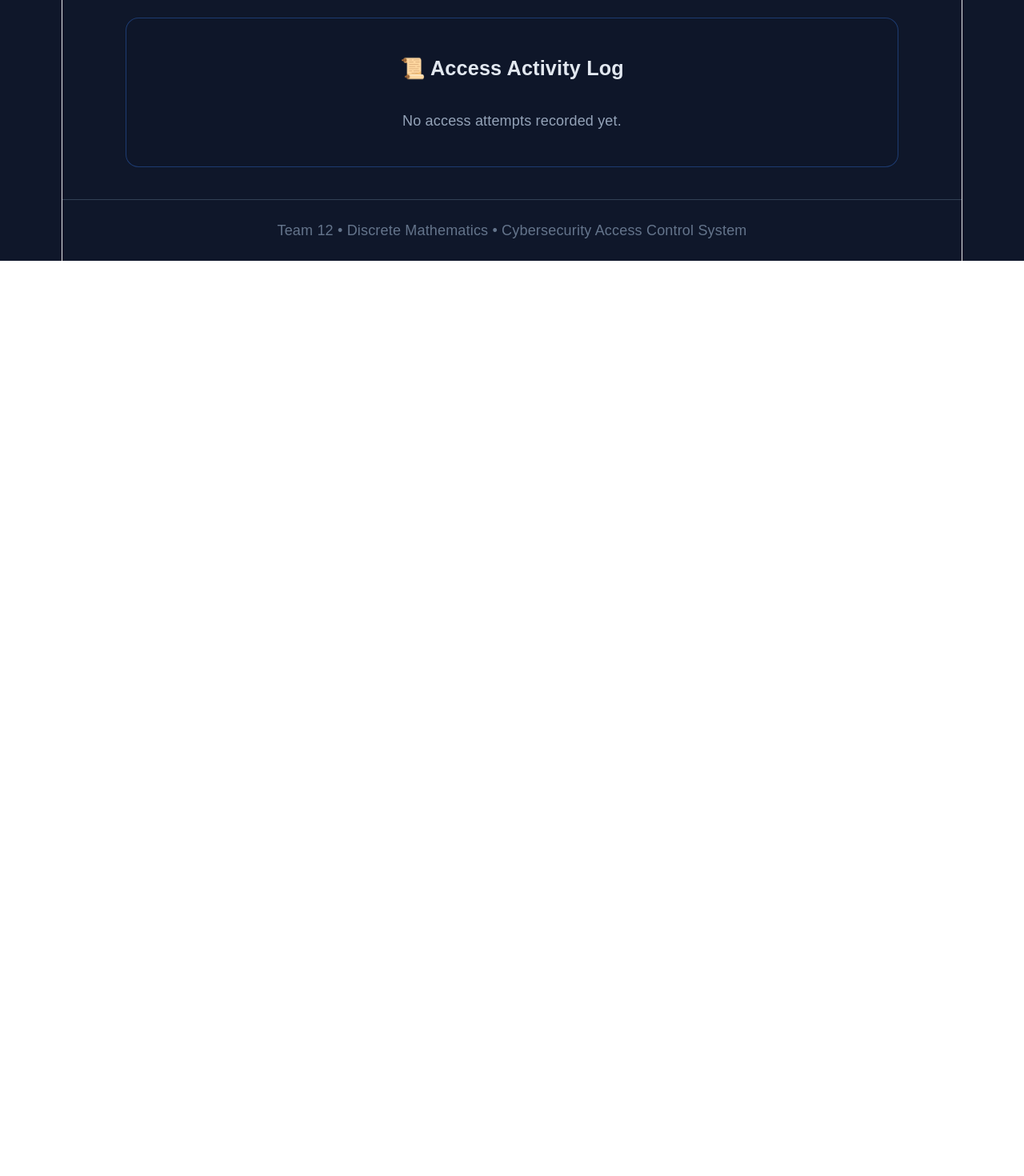
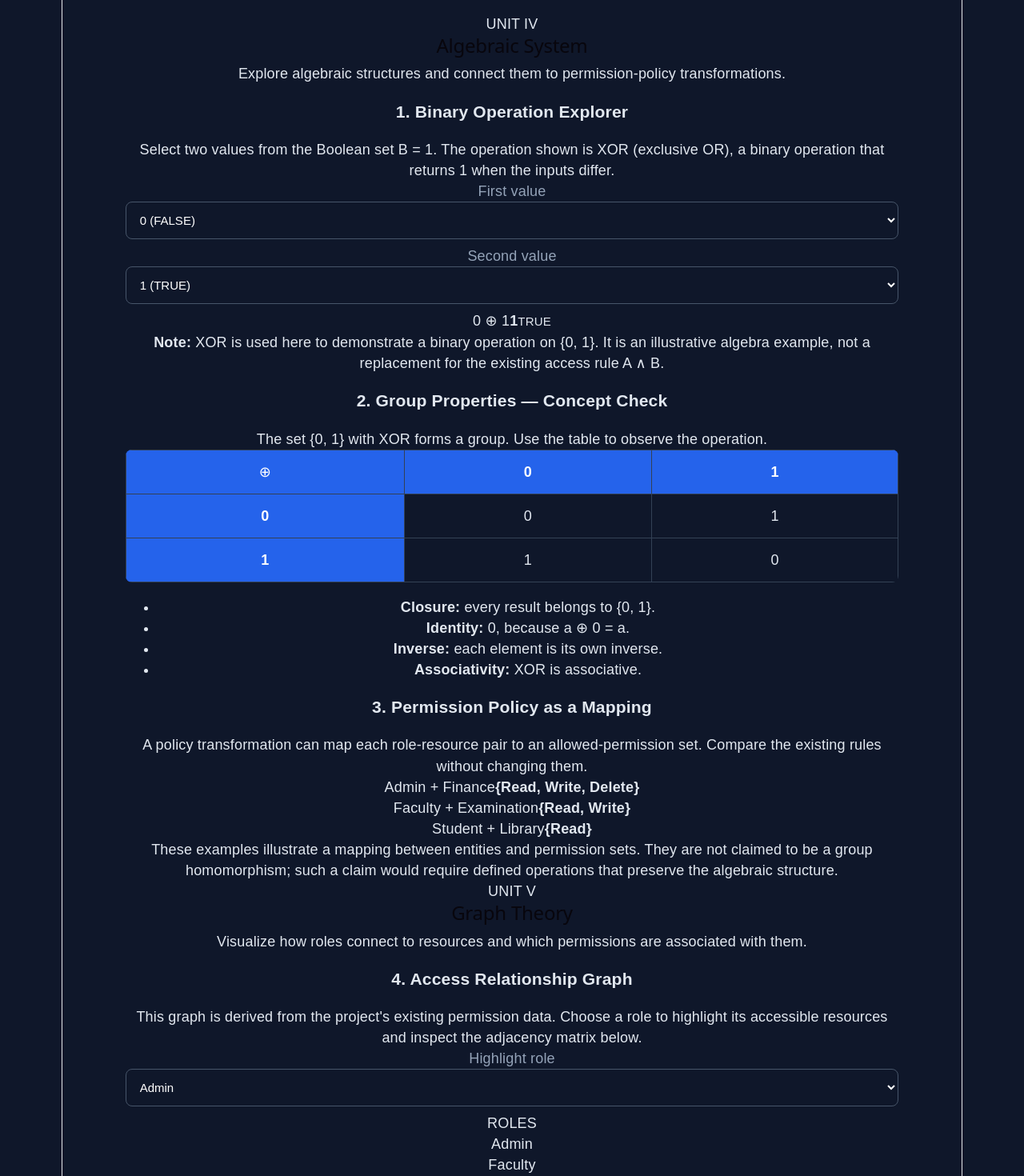
Before and after one commit to sahanasri-30/cybersecurity-access-control, a React (Vite) app: page / in a window 1280 px wide. Shown: the part 1300-2770 px from the top of the page at 80% size. Before the commit the page ends 1626 px from the top, so only its background shows below. Built offline with nearby package versions, Linux system fonts and the light colour scheme.

Commit message:
Add Unit IV algebra and Unit V graph theory modules

```diff
--- a/src/App.jsx
+++ b/src/App.jsx
@@ -7,6 +7,10 @@ function App() {
   const [permission, setPermission] = useState("Read");
   const [result, setResult] = useState(null);
   const [logs, setLogs] = useState([]);
+  const [algebraA, setAlgebraA] = useState("0");
+  const [algebraB, setAlgebraB] = useState("1");
+  const [graphRole, setGraphRole] = useState("Admin");
+
 
   const permissions = {
     Admin: {
@@ -281,6 +285,142 @@ function App() {
             </div>
 
           </section>
+
+          {/* Added for Capstone Review 2 — Units IV and V. Existing Units I–III remain above unchanged. */}
+          <section className="advanced-units" aria-label="Discrete Mathematics Units IV and V">
+            <div className="unit-heading">
+              <span className="unit-tag">UNIT IV</span>
+              <div>
+                <h2>Algebraic System</h2>
+                <p>Explore algebraic structures and connect them to permission-policy transformations.</p>
+              </div>
+            </div>
+
+            <div className="unit-panel">
+              <h3>1. Binary Operation Explorer</h3>
+              <p className="unit-description">Select two values from the Boolean set B = {0, 1}. The operation shown is XOR (exclusive OR), a binary operation that returns 1 when the inputs differ.</p>
+              <div className="algebra-controls">
+                <label>First value
+                  <select value={algebraA} onChange={(e) => setAlgebraA(e.target.value)}>
+                    <option value="0">0 (FALSE)</option>
+                    <option value="1">1 (TRUE)</option>
+                  </select>
+                </label>
+                <label>Second value
+                  <select value={algebraB} onChange={(e) => setAlgebraB(e.target.value)}>
+                    <option value="0">0 (FALSE)</option>
+                    <option value="1">1 (TRUE)</option>
+                  </select>
+                </label>
+                <div className="operation-result">
+                  <span>{algebraA} ⊕ {algebraB}</span>
+                  <strong>{Number(algebraA) ^ Number(algebraB)}</strong>
+                  <small>{(Number(algebraA) ^ Number(algebraB)) ? "TRUE" : "FALSE"}</small>
+                </div>
+              </div>
+              <div className="math-note"><strong>Note:</strong> XOR is used here to demonstrate a binary operation on { "{0, 1}" }. It is an illustrative algebra example, not a replacement for the existing access rule A ∧ B.</div>
+            </div>
+
+            <div className="unit-two-column">
+              <div className="unit-panel">
+                <h3>2. Group Properties — Concept Check</h3>
+                <p className="unit-description">The set { "{0, 1}" } with XOR forms a group. Use the table to observe the operation.</p>
+                <table className="math-table">
+                  <thead><tr><th>⊕</th><th>0</th><th>1</th></tr></thead>
+                  <tbody><tr><th>0</th><td>0</td><td>1</td></tr><tr><th>1</th><td>1</td><td>0</td></tr></tbody>
+                </table>
+                <ul className="unit-list">
+                  <li><strong>Closure:</strong> every result belongs to { "{0, 1}" }.</li>
+                  <li><strong>Identity:</strong> 0, because a ⊕ 0 = a.</li>
+                  <li><strong>Inverse:</strong> each element is its own inverse.</li>
+                  <li><strong>Associativity:</strong> XOR is associative.</li>
+                </ul>
+              </div>
+              <div className="unit-panel">
+                <h3>3. Permission Policy as a Mapping</h3>
+                <p className="unit-description">A policy transformation can map each role-resource pair to an allowed-permission set. Compare the existing rules without changing them.</p>
+                <div className="policy-map">
+                  <div><span>Admin + Finance</span><strong>{ "{Read, Write, Delete}" }</strong></div>
+                  <div><span>Faculty + Examination</span><strong>{ "{Read, Write}" }</strong></div>
+                  <div><span>Student + Library</span><strong>{ "{Read}" }</strong></div>
+                </div>
+                <p className="math-note">These examples illustrate a mapping between entities and permission sets. They are not claimed to be a group homomorphism; such a claim would require defined operations that preserve the algebraic structure.</p>
+              </div>
+            </div>
+
+            <div className="unit-heading unit-heading-v">
+              <span className="unit-tag">UNIT V</span>
+              <div>
+                <h2>Graph Theory</h2>
+                <p>Visualize how roles connect to resources and which permissions are associated with them.</p>
+              </div>
+            </div>
+
+            <div className="unit-panel">
+              <h3>4. Access Relationship Graph</h3>
+              <p className="unit-description">This graph is derived from the project's existing permission data. Choose a role to highlight its accessible resources and inspect the adjacency matrix below.</p>
+              <label className="graph-select">Highlight role
+                <select value={graphRole} onChange={(e) => setGraphRole(e.target.value)}>
+                  <option>Admin</option><option>Faculty</option><option>Student</option>
+                </select>
+              </label>
+              <div className="access-graph" role="img" aria-label={`Bipartite graph of ${graphRole} role connections to resources`}>
+                <div className="graph-column">
+                  <span className="graph-column-title">ROLES</span>
+                  {["Admin", "Faculty", "Student"].map((role) => (
+                    <div key={role} className={`graph-node role-node ${graphRole === role ? "selected" : ""}`}>{role}</div>
+                  ))}
+                </div>
+                <svg className="graph-lines" viewBox="0 0 400 230" preserveAspectRatio="none" aria-hidden="true">
+                  {[
+                    {role:"Admin", y:52, resource:"Examination", ry:52},
+                    {role:"Admin", y:52, resource:"Library", ry:115},
+                    {role:"Admin", y:52, resource:"Finance", ry:178},
+                    {role:"Faculty", y:115, resource:"Examination", ry:52},
+                    {role:"Faculty", y:115, resource:"Library", ry:115},
+                    {role:"Student", y:178, resource:"Library", ry:115},
+                  ].map((edge, i) => (
+                    <line key={i} x1="10" y1={edge.y} x2="390" y2={edge.ry}
+                      className={edge.role === graphRole ? "edge-active" : "edge-muted"} />
+                  ))}
+                </svg>
+                <div className="graph-column">
+                  <span className="graph-column-title">RESOURCES</span>
+                  {["Examination", "Library", "Finance"].map((res) => {
+                    const permitted = permissions[graphRole][res].length > 0;
+                    return <div key={res} className={`graph-node resource-node ${permitted ? "connected" : "unconnected"}`}>
+                      {res}<small>{permitted ? permissions[graphRole][res].join(" · ") : "No permission"}</small>
+                    </div>;
+                  })}
+                </div>
+              </div>
+              <p className="graph-caption">Edges represent role-to-resource relationships with at least one permission under the current policy. Permission details are listed inside each resource node.</p>
+            </div>
+
+            <div className="unit-two-column">
+              <div className="unit-panel">
+                <h3>5. Adjacency Matrix</h3>
+                <p className="unit-description">A value of 1 means the selected role has at least one permission for that resource; 0 means no permission is assigned.</p>
+                <table className="math-table">
+                  <thead><tr><th>Role</th><th>Examination</th><th>Library</th><th>Finance</th></tr></thead>
+                  <tbody>{["Admin","Faculty","Student"].map((role) => <tr key={role} className={graphRole === role ? "matrix-selected" : ""}>
+                    <th>{role}</th>
+                    {["Examination","Library","Finance"].map((res) => <td key={res}>{permissions[role][res].length > 0 ? "1" : "0"}</td>)}
+                  </tr>)}</tbody>
+                </table>
+                <p className="math-note">This is a role-resource incidence/adjacency-style matrix derived from the current permission relation.</p>
+              </div>
+              <div className="unit-panel">
+                <h3>6. Graph Theory Concepts</h3>
+                <div className="concept-definition"><strong>Vertices:</strong> roles and resources represented as nodes.</div>
+                <div className="concept-definition"><strong>Edges:</strong> a role-resource link exists when one or more permissions are assigned.</div>
+                <div className="concept-definition"><strong>Connectivity:</strong> helps identify which resources a role can reach in this model.</div>
+                <div className="concept-definition"><strong>Tree hierarchy:</strong> a possible extension for nested roles; the current graph is not necessarily a tree.</div>
+                <div className="concept-definition"><strong>Euler / Hamilton paths:</strong> graph traversal concepts from the syllabus; they are taught here conceptually and are not used to grant permissions.</div>
+              </div>
+            </div>
+          </section>
+
           <section className="logs">
 
             <h3>📜 Access Activity Log</h3>
```
